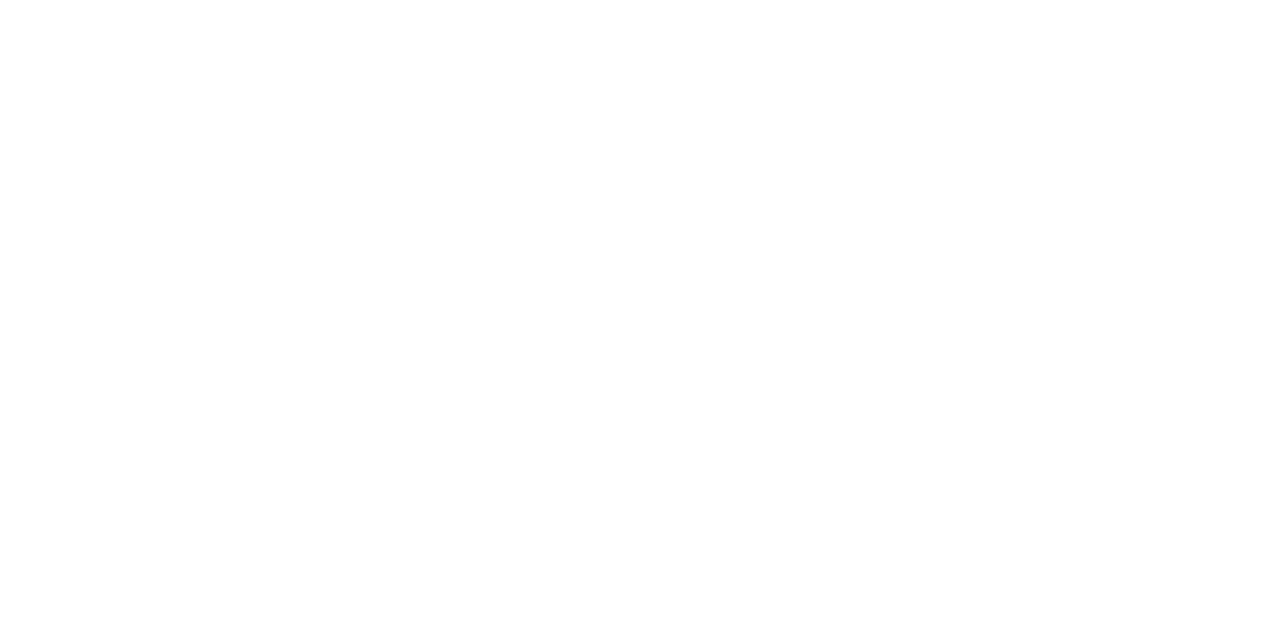
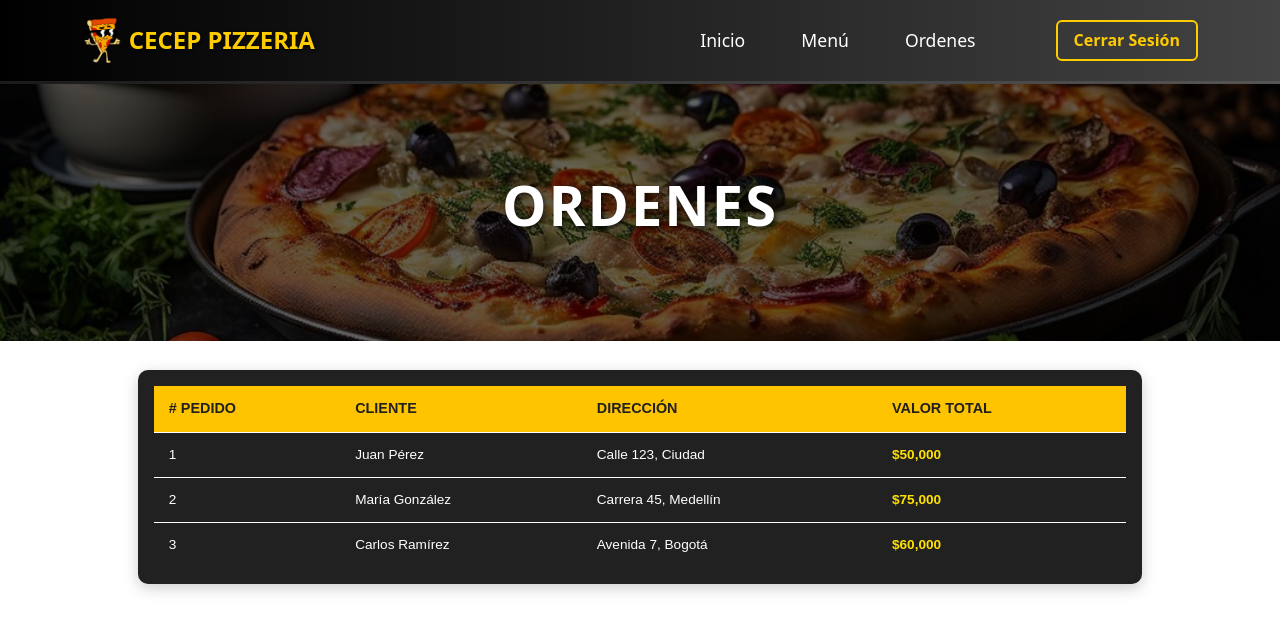
Before and after one commit to mscorrea17/FrontPizzeriaNuevo, a Vue app: page /ordenes in a window 1280 px wide. Before the commit this address had no page. Shown: the top 632 px of the page. Built offline with nearby package versions, Linux system fonts and the light colour scheme.

Commit message:
tabla de ordenes - vista mensajero

```diff
--- a/src/components/Navbar.vue
+++ b/src/components/Navbar.vue
@@ -27,10 +27,10 @@
             <a class="nav-link" href="/Menu">Menú</a>
           </li>
           <li class="nav-item">
-            <a class="nav-link" href="/Menu">Ordenes</a>
+            <a class="nav-link" href="/Ordenes">Ordenes</a>
           </li>
           <li class="nav-item">
-            <a class="nav-link" href="/Menu"></a>
+            <a class="nav-link" href="/"></a>
           </li>
         </ul>
         <button class="btn custom-btn ms-3" @click="goToLogin">Cerrar Sesión</button>
--- a/src/router/index.js
+++ b/src/router/index.js
@@ -2,6 +2,7 @@
 import Inicio from '../views/Inicio.vue';
 import LoginView from '../views/LoginView.vue';
 import Menu from '../views/Menu.vue';
+import ordenes from '../views/ordenes.vue';
 
 const routes = [
   {
@@ -15,9 +16,15 @@
     component: LoginView
   },
   {
-    path: '/menu', // Cambiar el path a '/menu'
+    path: '/menu',
     name: 'menu',
     component: Menu
+  },
+
+  {
+    path: '/ordenes',
+    name: 'ordenes',
+    component: ordenes
   }
 ];
 
--- /dev/null
+++ b/src/views/ordenes.vue
@@ -0,0 +1,169 @@
+<script setup>
+import { ref } from 'vue';
+import Navbar from '../components/Navbar.vue';
+
+// Datos simulados para la tabla
+const orders = ref([
+  {
+    orderNumber: 1,
+    customerName: 'Juan Pérez',
+    deliveryAddress: 'Calle 123, Ciudad',
+    totalValue: 50000,
+  },
+  {
+    orderNumber: 2,
+    customerName: 'María González',
+    deliveryAddress: 'Carrera 45, Medellín',
+    totalValue: 75000,
+  },
+  {
+    orderNumber: 3,
+    customerName: 'Carlos Ramírez',
+    deliveryAddress: 'Avenida 7, Bogotá',
+    totalValue: 60000,
+  },
+]);
+</script>
+
+<template>
+  <Navbar />
+  <section class="hero">
+    <div class="hero-overlay">
+      <div class="hero-text">
+        <h1 class="display-4 fw-bold title-shadow">ORDENES</h1>
+      </div>
+    </div>
+  </section>
+
+  <div class="container mt-4">
+    <div class="table-container">
+      <table class="custom-table">
+        <thead>
+          <tr>
+            <th># Pedido</th>
+            <th>Cliente</th>
+            <th>Dirección</th>
+            <th>Valor Total</th>
+          </tr>
+        </thead>
+        <tbody>
+          <tr v-for="order in orders" :key="order.orderNumber">
+            <td>{{ order.orderNumber }}</td>
+            <td>{{ order.customerName }}</td>
+            <td>{{ order.deliveryAddress }}</td>
+            <td>${{ order.totalValue.toLocaleString() }}</td>
+          </tr>
+        </tbody>
+      </table>
+    </div>
+  </div>
+</template>
+
+<style scoped>
+/* Sección hero */
+.hero {
+  background: url('../assets/Pizza.jpg') center/cover;
+  background-size: cover;
+  text-shadow: 1px 1px 4px rgba(0, 0, 0, 0.8);
+  background-position: center;
+  height: 32.8vh;
+  position: relative;
+  display: flex;
+  align-items: center;
+  justify-content: center;
+  color: white;
+  text-align: center;
+  border-bottom: 5px solid #fff;
+}
+
+.hero-overlay {
+  background: rgba(0, 0, 0, 0.6);
+  position: absolute;
+  top: 0;
+  left: 0;
+  width: 100%;
+  height: 100%;
+  display: flex;
+  align-items: center;
+  justify-content: center;
+}
+
+.hero-text {
+  z-index: 1;
+}
+
+.hero h1 {
+  font-size: 3.5rem;
+  font-weight: 700;
+  letter-spacing: 2px;
+  text-shadow: 2px 2px 5px rgba(0, 0, 0, 0.6);
+  margin-bottom: 1rem;
+}
+
+/* Tabla personalizada */
+.table-container {
+  max-width: 90%;
+  margin: 0 auto;
+  overflow-x: auto;
+  box-shadow: 0 4px 15px rgba(0, 0, 0, 0.2);
+  border-radius: 10px;
+  background: #212121;
+  padding: 1rem;
+}
+
+.custom-table {
+  width: 100%;
+  border-collapse: collapse;
+  text-align: left;
+  font-family: 'Arial', sans-serif;
+}
+
+.custom-table thead {
+  background-color:#ffc400;
+  color: #212020;
+  font-weight: bold;
+}
+
+.custom-table th,
+.custom-table td {
+  padding: 12px 15px;
+  border-bottom: 1px solid #ffffff;
+}
+
+.custom-table tbody tr:hover {
+  background-color: #fff7ae; /* Fondo amarillo claro */
+  color: black; /* Cambia el texto a negro */
+  cursor: pointer;
+}
+
+/* Aplica el color negro específicamente a las celdas de la fila */
+.custom-table tbody tr:hover td {
+  color: black;
+}
+
+.custom-table th {
+  text-transform: uppercase;
+  font-size: 0.9rem;
+}
+
+.custom-table td {
+  font-size: 0.85rem;
+  color: #fff;
+}
+
+.custom-table tbody tr:last-child td {
+  border-bottom: none;
+}
+
+.custom-table td:last-child {
+  font-weight: bold;
+  color: #ffe100;
+}
+
+h2 {
+  font-size: 2rem;
+  font-weight: bold;
+  color: #717171;
+  margin-bottom: 1rem;
+}
+</style>
```
